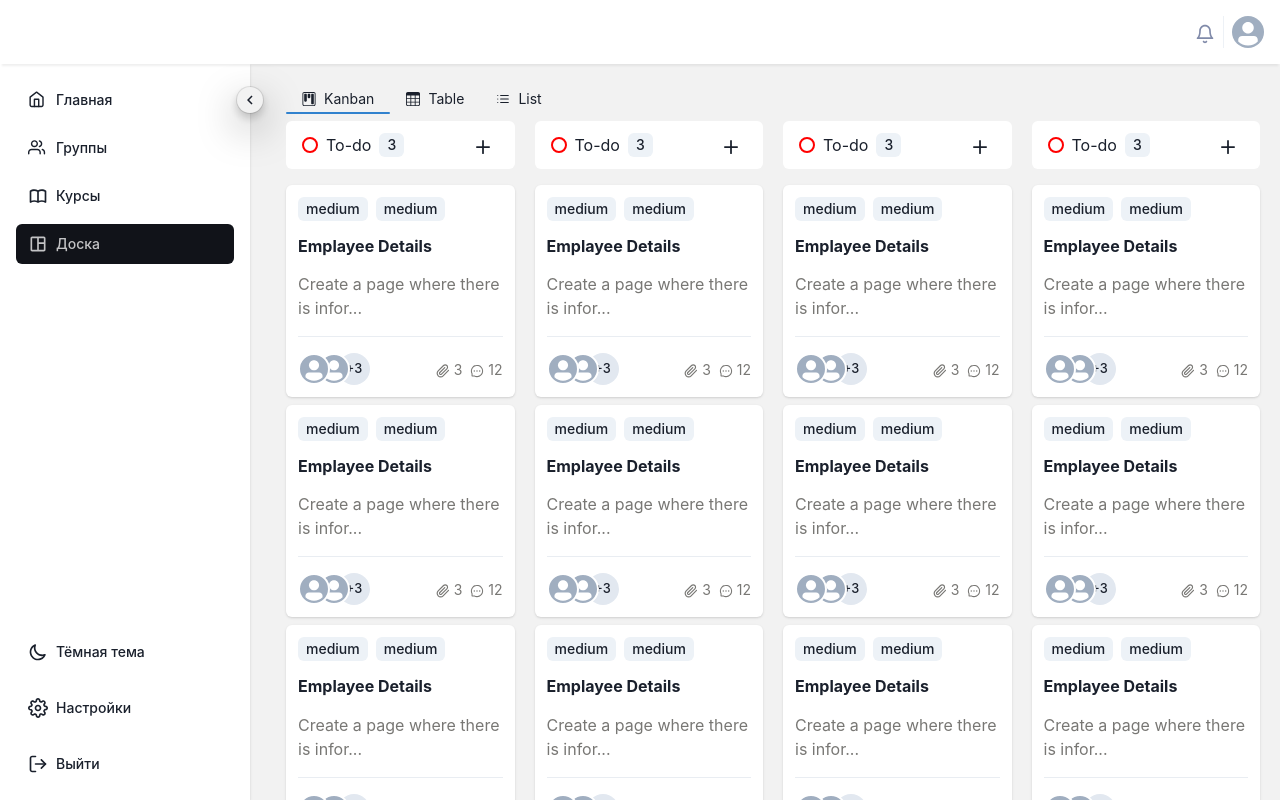
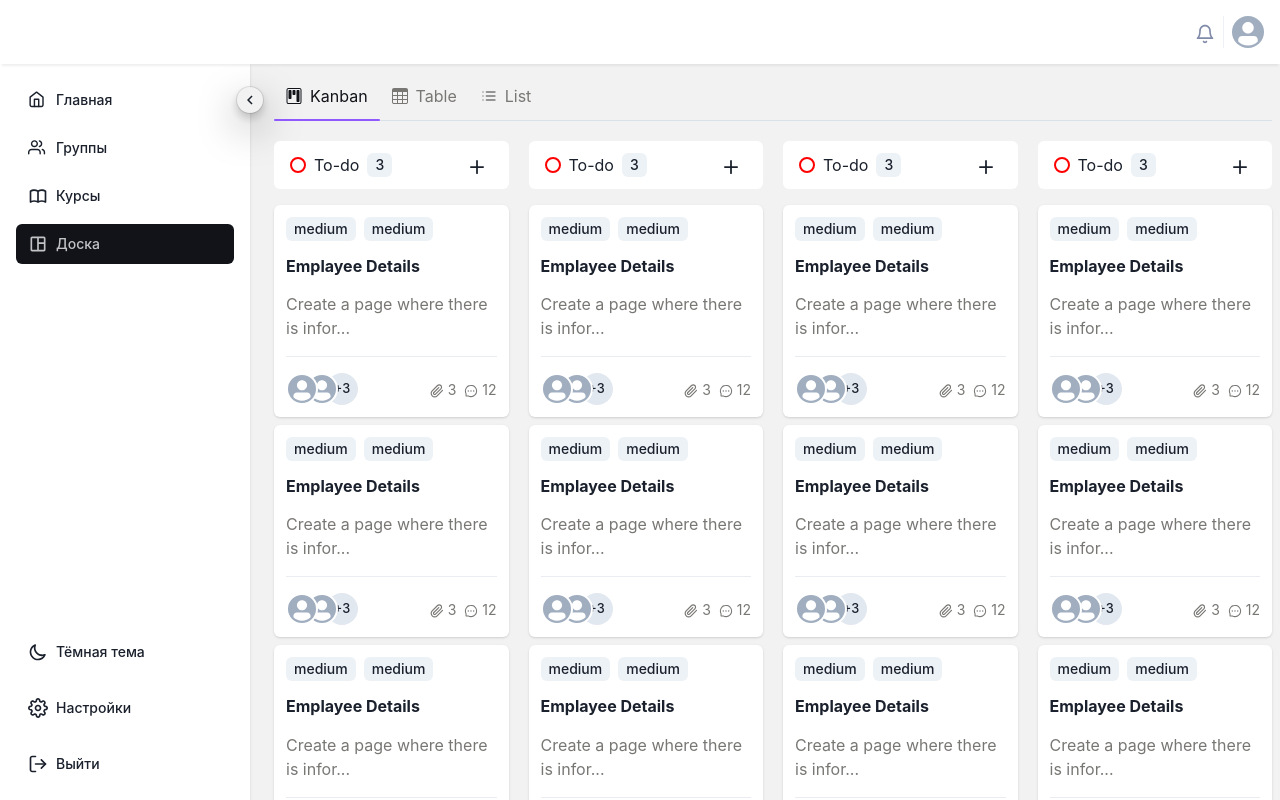
Before and after one commit to AnastasiaPeretyatko/itask-client, a Next.js app: page /dashboard in a window 1280 px wide. Built offline with nearby package versions, Linux system fonts and the light colour scheme; no server answers; sample sign-in values are in the browser's storage.

Commit message:
стилизация дашборда

```diff
--- a/src/pages/dashboard.tsx
+++ b/src/pages/dashboard.tsx
@@ -8,22 +8,19 @@ const Dashboard = () => {
   return (
     <AppLayout>
       <Tabs
-        width={'full'}
-        padding={3}
-        position="relative"
-        variant="unstyled"
+        variant={'dashboard'}
         size={'sm'}
       >
         <TabList>
-          <Tab><KanbanIcon mr={2}/> Kanban</Tab>
-          <Tab><TableIcon mr={2}/> Table</Tab>
-          <Tab><ListIcon mr={2}/> List</Tab>
+          <Tab><KanbanIcon/> Kanban</Tab>
+          <Tab><TableIcon/> Table</Tab>
+          <Tab><ListIcon/> List</Tab>
         </TabList>
         <TabIndicator
-          mt="-1.5px"
+          mt="-2px"
           height="2px"
-          bg="blue.500"
-          borderRadius="1px"
+          bg="primary.purple"
+          borderRadius="5px"
         />
         <TabPanels
           width={'full'}
--- a/src/styles/components/tabs.ts
+++ b/src/styles/components/tabs.ts
@@ -1,11 +1,11 @@
-import { tabsAnatomy } from '@chakra-ui/anatomy'
-import { createMultiStyleConfigHelpers } from '@chakra-ui/react'
+import { tabsAnatomy } from '@chakra-ui/anatomy';
+import { createMultiStyleConfigHelpers } from '@chakra-ui/react';
 
 const { definePartsStyle, defineMultiStyleConfig } =
-  createMultiStyleConfigHelpers(tabsAnatomy.keys)
+  createMultiStyleConfigHelpers(tabsAnatomy.keys);
 
 
-  const notifications = definePartsStyle({
+const notifications = definePartsStyle({
   root: {
   },
   tab: {
@@ -16,12 +16,12 @@ const { definePartsStyle, defineMultiStyleConfig } =
       color: 'black',
       'span': {
         background: 'black',
-        color: 'white'
-      }
+        color: 'white',
+      },
     },
     display: 'flex',
     justifyContent: 'space-between',
-    gap: 2
+    gap: 2,
   },
   tablist: {
     paddingX: 3,
@@ -36,8 +36,32 @@ const { definePartsStyle, defineMultiStyleConfig } =
   tabpanels: {},
   indicator: {
     background: 'black',
-  }
-})
+  },
+});
 
+const dashboard = definePartsStyle({
+  root: {
+    width: 'full',
+    position: 'relative',
+  },
+  tablist: {
+    borderBottom: '1px solid',
+    borderColor: 'divider',
+  },
+  tab: {
+    color: 'text.pale',
+    padding: 3,
+    fontSize: 'md',
+    _selected: {
+      color: 'text.primary',
+    },
+    '& svg': {
+      marginRight: 2,
+    },
+  },
+  tabpanels: {
+    paddingY: 3,
+  },
+});
 
-export const tabsTheme = defineMultiStyleConfig({ variants: { notifications } })
+export const tabsTheme = defineMultiStyleConfig({ variants: { notifications, dashboard } });
```
